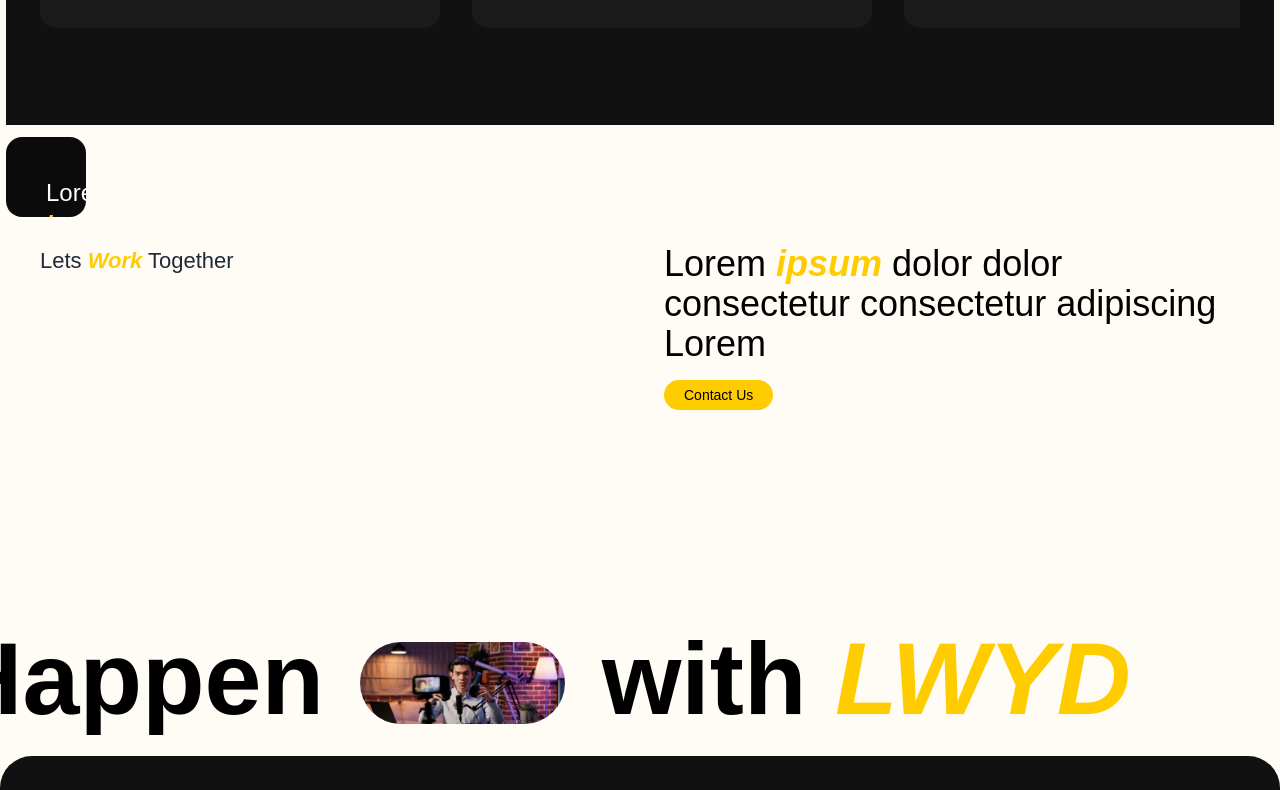
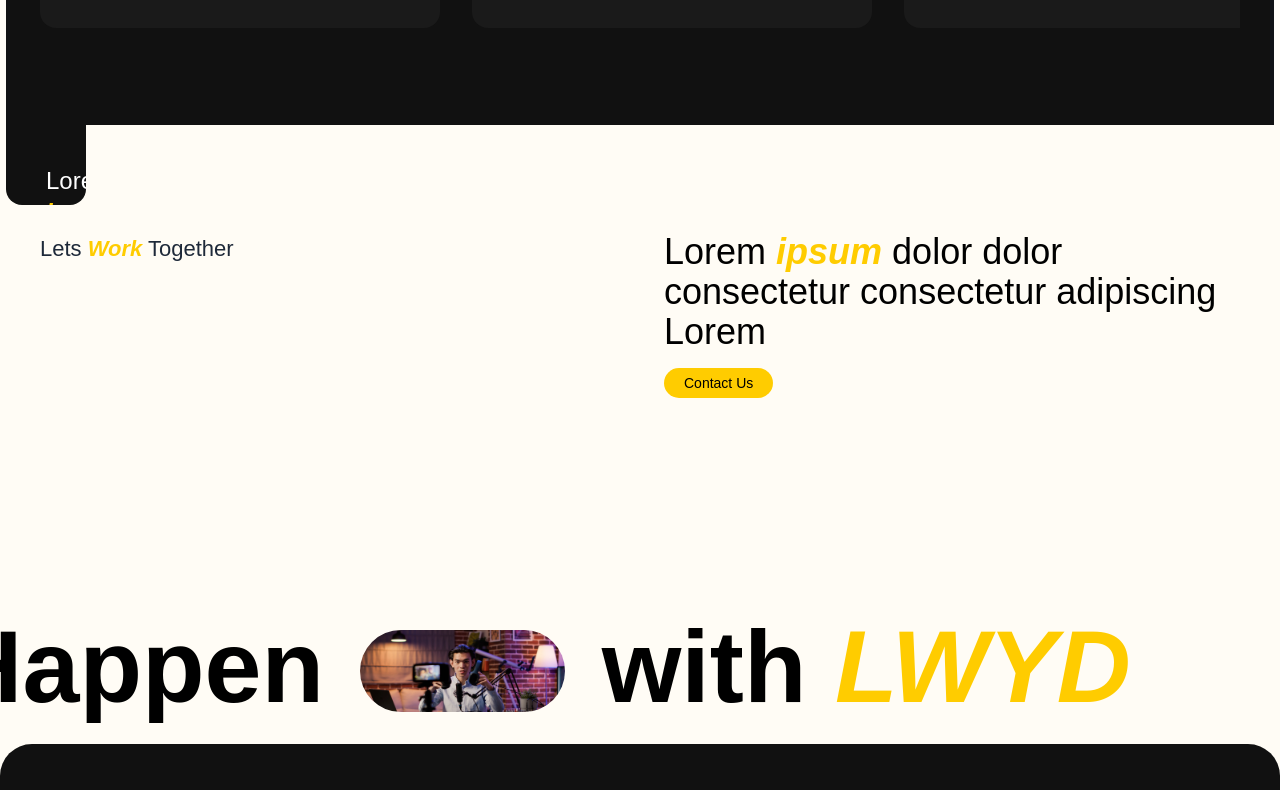
Before and after one commit to hashirrrelwyd/lwyd-ae, a React (Vite) app: page /service in a window 1280 px wide. Shown: the part 1461-2251 px from the top of the page. Built offline with nearby package versions, Linux system fonts and the light colour scheme.

Commit message:
refactor(WorkSection, ServicePage): add connected prop for dynamic styling adjustments

```diff
--- a/src/components/Common/WorkSection.jsx
+++ b/src/components/Common/WorkSection.jsx
@@ -19,7 +19,7 @@ const ROW_HEIGHT = 60; // px, spacing between title rows on the left
 const PEEK = 72; // px of the next image visible at the bottom of the frame
 const IMAGE_GAP = 24; // px, gap between stacked work images
 
-export default function WorkSection() {
+export default function WorkSection({ connected = false }) {
   const sectionRef = useRef(null);
   const frameRef = useRef(null);
   const trackRef = useRef(null);
@@ -70,8 +70,13 @@ export default function WorkSection() {
   }, []);
 
   return (
-    <section ref={sectionRef} className="relative h-screen w-full p-1.5">
-      <div className="relative flex h-full w-full flex-col overflow-hidden rounded-2xl bg-[#0B0B0B] text-white section-padding py-10">
+    <section
+      ref={sectionRef}
+      className={`relative h-screen w-full ${connected ? "px-1.5 pb-1.5" : "p-1.5"}`}
+    >
+      <div
+        className={`relative flex h-full w-full flex-col overflow-hidden ${connected ? "rounded-b-2xl" : "rounded-2xl"} bg-[#111111] text-white section-padding py-10`}
+      >
         <h2 className="mb-10 text-xl font-[500] md:text-2xl">
           Lorem <span className="italic font-[750] text-lwyd-yellow">ipsum</span> dolor
         </h2>
--- a/src/components/Service/WhyChooseUs.jsx
+++ b/src/components/Service/WhyChooseUs.jsx
@@ -34,7 +34,7 @@ const whyChooseUs = [
 
 export default function WhyChooseUs() {
   return (
-    <div className="bg-[#111111] m-1.5 px-[34px] py-12 rounded-t-4xl text-white">
+    <div className="bg-[#111111] mx-1.5 mt-1.5 px-[34px] py-12 rounded-t-4xl text-white">
       {/* Title */}
       <div className="flex">
         <h3 className="text-[22px] font-[500] text-white mb-8">
--- a/src/pages/ServicePage.jsx
+++ b/src/pages/ServicePage.jsx
@@ -14,7 +14,7 @@ export default function ServicePage() {
     <HeroSection />
     <OurServices />
     <WhyChooseUs />
-    <WorkSection />
+    <WorkSection connected />
     <WorkTogether />
     <ScrollingTextSection/>
     <Footer />
```
